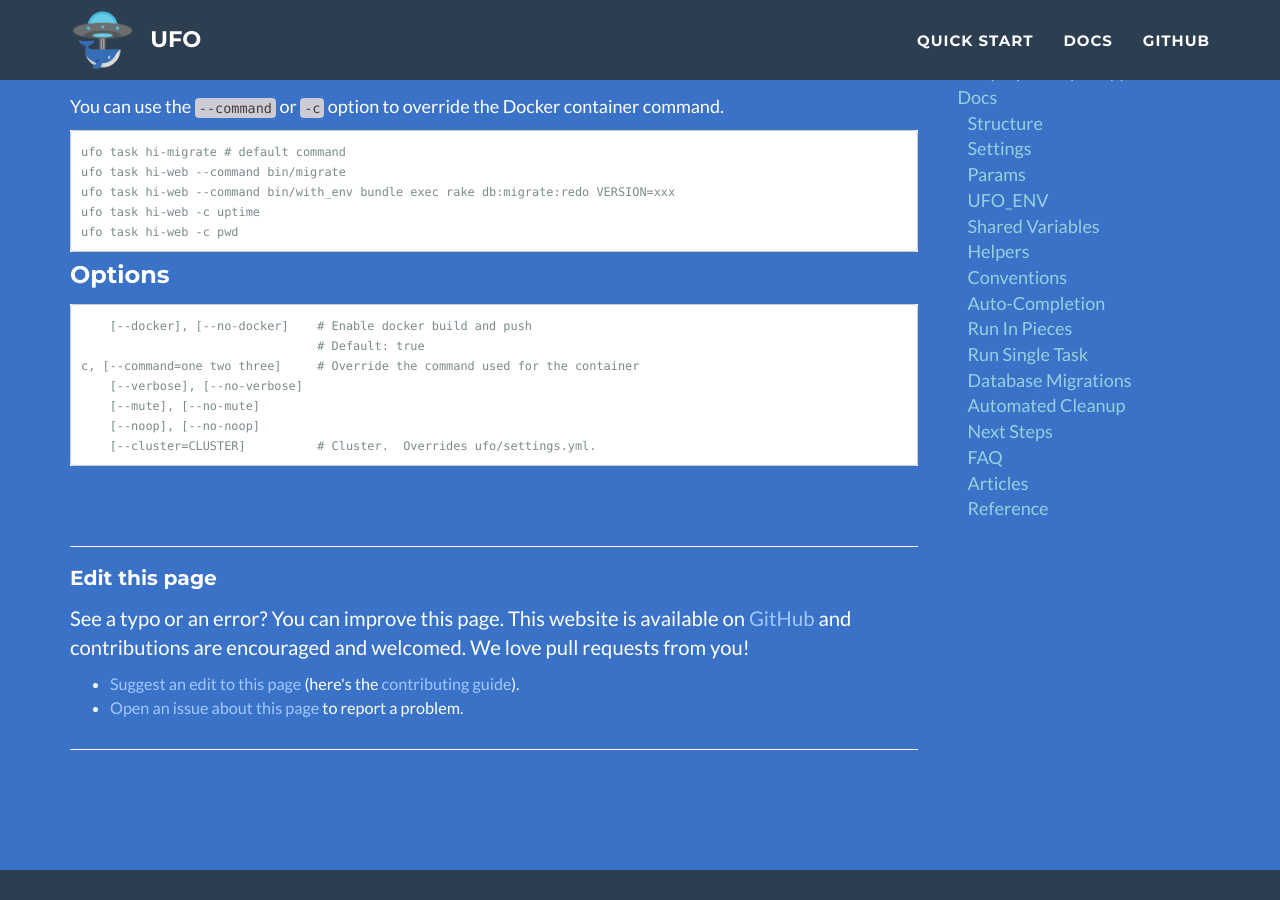
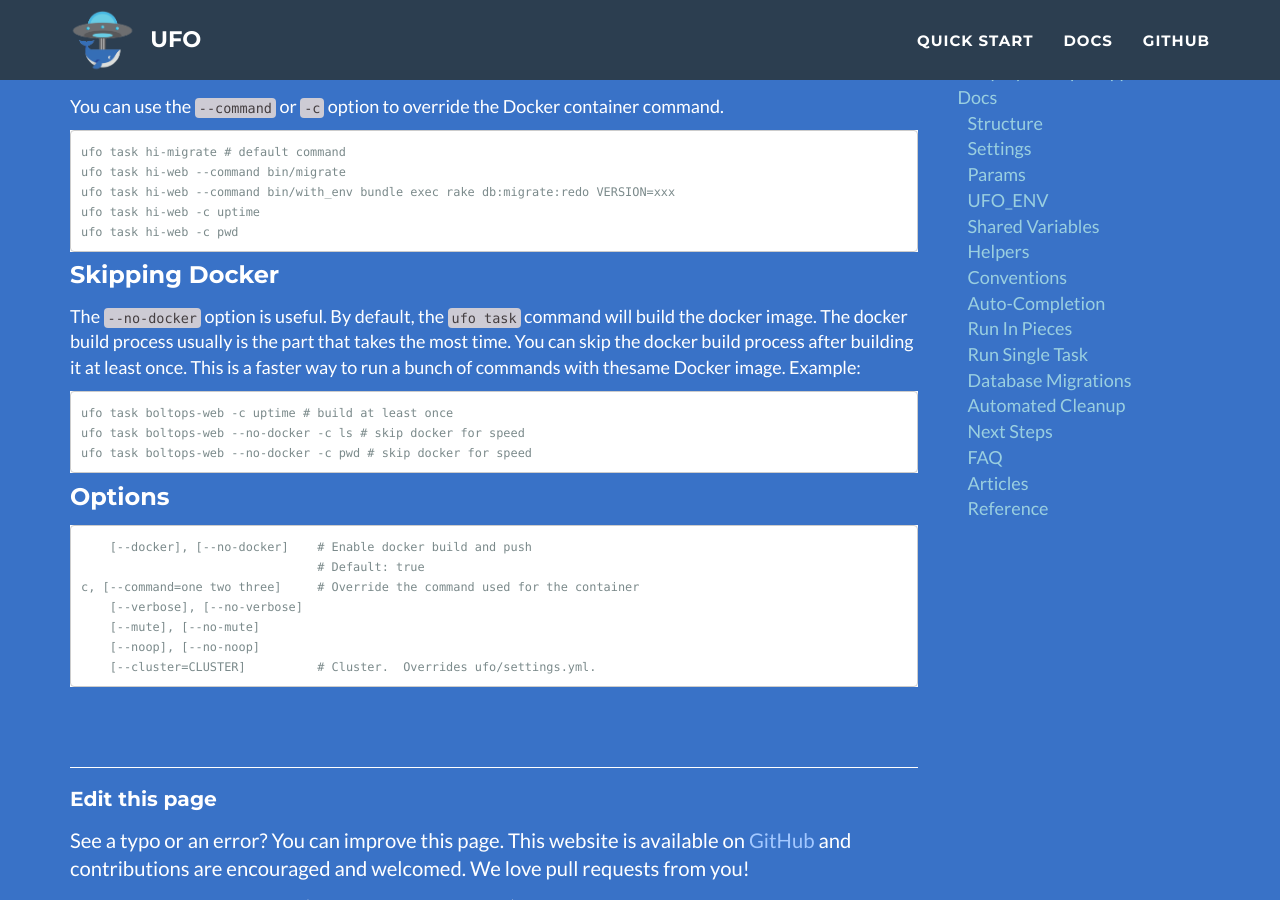
Before and after one commit to boltops-tools/ufo, a Jekyll site: the page built from docs/_reference/ufo-task.md, in a window 1280 px wide and 900 px high, scrolled down 342 px. Built offline with Jekyll 4.4.1, drawn with Linux system fonts in a browser that asks for light colours.

Commit message:
docs updated by circleci

```diff
--- a/docs/_reference/ufo-task.md
+++ b/docs/_reference/ufo-task.md
@@ -21,6 +21,14 @@ You can use the `--command` or `-c` option to override the Docker container comm
     ufo task hi-web -c uptime
     ufo task hi-web -c pwd
 
+## Skipping Docker
+
+The `--no-docker` option is useful. By default, the `ufo task` command will build the docker image.  The docker build process usually is the part that takes the most time. You can skip the docker build process after building it at least once.  This is a faster way to run a bunch of commands with thesame Docker image. Example:
+
+    ufo task boltops-web -c uptime # build at least once
+    ufo task boltops-web --no-docker -c ls # skip docker for speed
+    ufo task boltops-web --no-docker -c pwd # skip docker for speed
+
 
 ## Options
 
```
